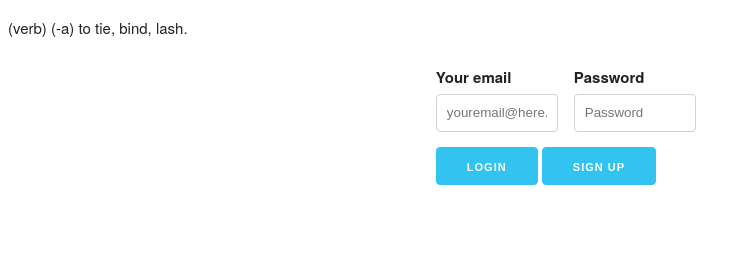
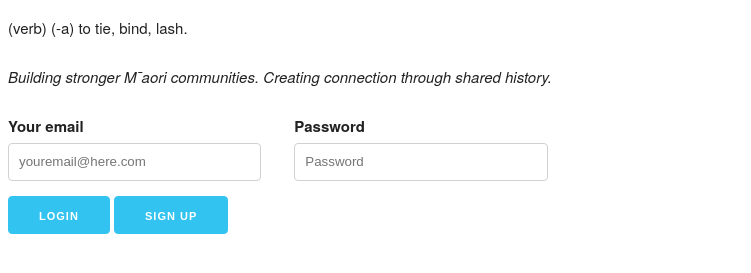
Before and after one commit to victoria-kaihe/Tauhere, a website: page index.html in a window 1280 px wide. Shown: the part 139-412 px from the top of the page, without its empty margins (0-751 px from the left). Drawn offline with nearby package versions, Linux system fonts and the light colour scheme.

Commit message:
Add mission statement

```diff
--- a/index.html
+++ b/index.html
@@ -17,6 +17,7 @@
         <div class="mission">
             <h3><em>Tauherea</em></h3>
             <p>(verb) (-a) to tie, bind, lash.</p>
+            <p><em>Building stronger M&macr;aori communities. Creating connection through shared history.</em></p>
 
         </div>
     <div class="login">
--- a/styles/main.css
+++ b/styles/main.css
@@ -1,3 +1,3 @@
-.login {
-    float: right;
+.heading {
+    padding-bottom: 2em;
 }
```
